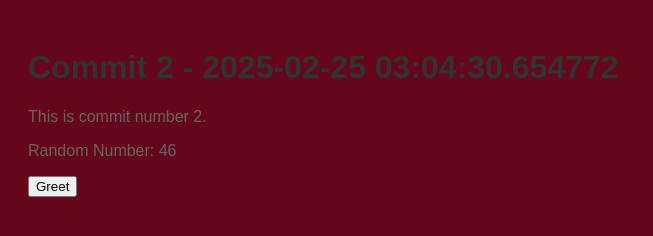
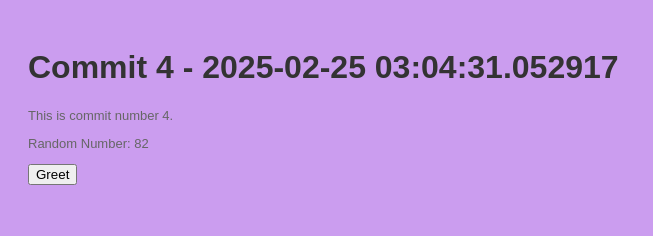
Before and after one commit to legbald0d/myrep-repo-20250225030424, a plain HTML site: page index.html in a window 1280 px wide. Shown: the whole page, without its empty margins (0-653 px from the left). Drawn offline with Linux system fonts and the light colour scheme.

Commit message:
📝 Commit 4 with HTML, CSS, and JS

```diff
--- a/index.html
+++ b/index.html
@@ -2,13 +2,13 @@
     <!DOCTYPE html>
     <html>
     <head>
-        <title>Commit 2 - 2025-02-25 03:04:30.654772</title>
+        <title>Commit 4 - 2025-02-25 03:04:31.052917</title>
         <link rel="stylesheet" href="style.css">
     </head>
     <body>
-        <h1>Commit 2 - 2025-02-25 03:04:30.654772</h1>
-        <p>This is commit number 2.</p>
-        <p>Random Number: 46</p>
+        <h1>Commit 4 - 2025-02-25 03:04:31.052917</h1>
+        <p>This is commit number 4.</p>
+        <p>Random Number: 82</p>
         <button onclick="greet()">Greet</button>
         <script src="script.js"></script>
     </body>
--- a/script.js
+++ b/script.js
@@ -2,4 +2,4 @@
     function greet() {
         alert('Hello from commit ' + commitNumber + '!');
     }
-    var commitNumber = 2;
+    var commitNumber = 4;
--- a/style.css
+++ b/style.css
@@ -1,7 +1,7 @@
 
     body {
         font-family: Arial, sans-serif;
-        background-color: #66061c;
+        background-color: #cb9def;
         padding: 20px;
     }
     h1 {
@@ -9,5 +9,5 @@
     }
     p {
         color: #666;
-        font-size: 16px;
+        font-size: 13px;
     }
```
